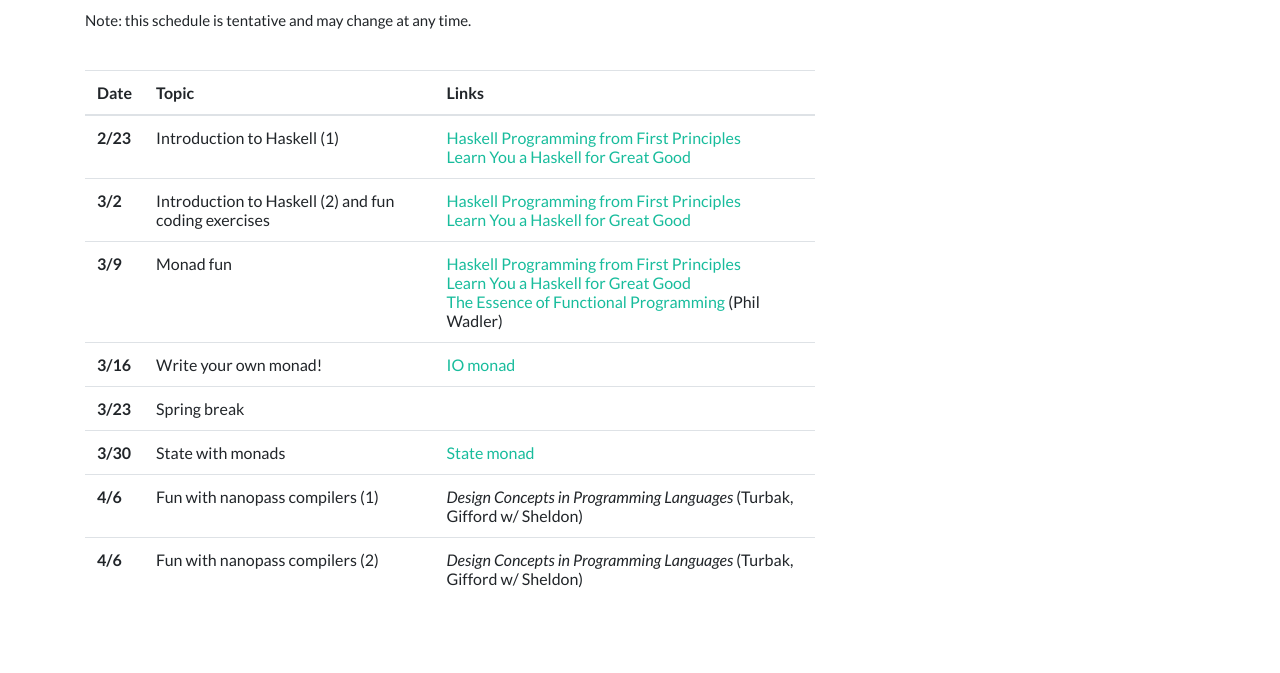
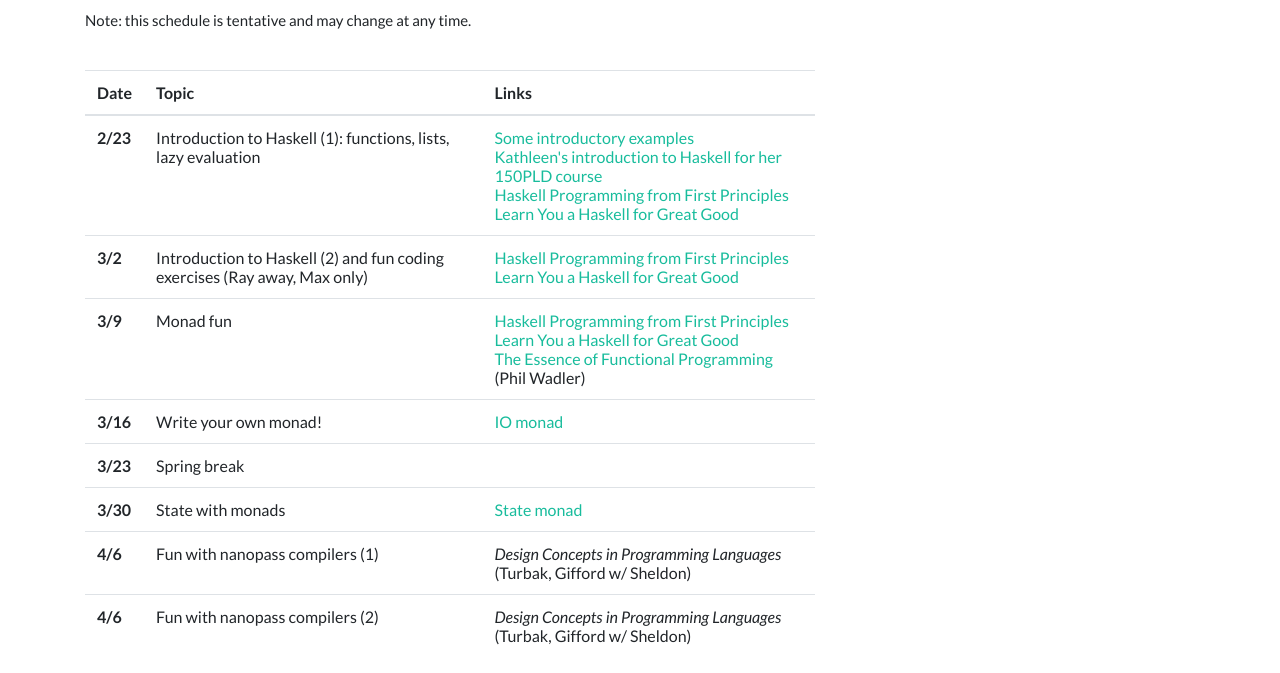
Before and after one commit to tuftsfun/tuftsfun.github.io, a website: page schedule.html in a window 1280 px wide. Shown: the part 190-863 px from the top of the page. Before the commit the page ends 806 px from the top, so only its background shows below. Drawn offline with nearby package versions, Linux system fonts and the light colour scheme.

Commit message:
Added week 1 resources

```diff
--- a/schedule.html
+++ b/schedule.html
@@ -60,8 +60,13 @@
                     <tbody>
                         <tr>
                             <th scope="row">2/23</th>
-                            <td>Introduction to Haskell (1)</td>
+                            <td>Introduction to Haskell (1): functions, lists, lazy evaluation</td>
                             <td>
+                                <a href="haskell/Intro1.hs">Some introductory examples</a>
+                                <br>
+                                <a href="haskell/IntroToHaskell.hs">Kathleen's introduction to Haskell
+                                for her 150PLD course</a>
+                                <br>
                                 <a href="http://haskellbook.com/">Haskell Programming from First Principles</a>
                                 <br>
                                 <a href="http://learnyouahaskell.com/">Learn You a Haskell for Great Good</a>
@@ -70,7 +75,7 @@
 
                         <tr>
                             <th scope="row">3/2</th>
-                            <td>Introduction to Haskell (2) and fun coding exercises</td>
+                            <td>Introduction to Haskell (2) and fun coding exercises (Ray away, Max only)</td>
                             <td>
                                 <a href="http://haskellbook.com/">Haskell Programming from First Principles</a>
                                 <br>
```
Also changed, not shown: index.html (+3 -2 lines), 2 other files.
